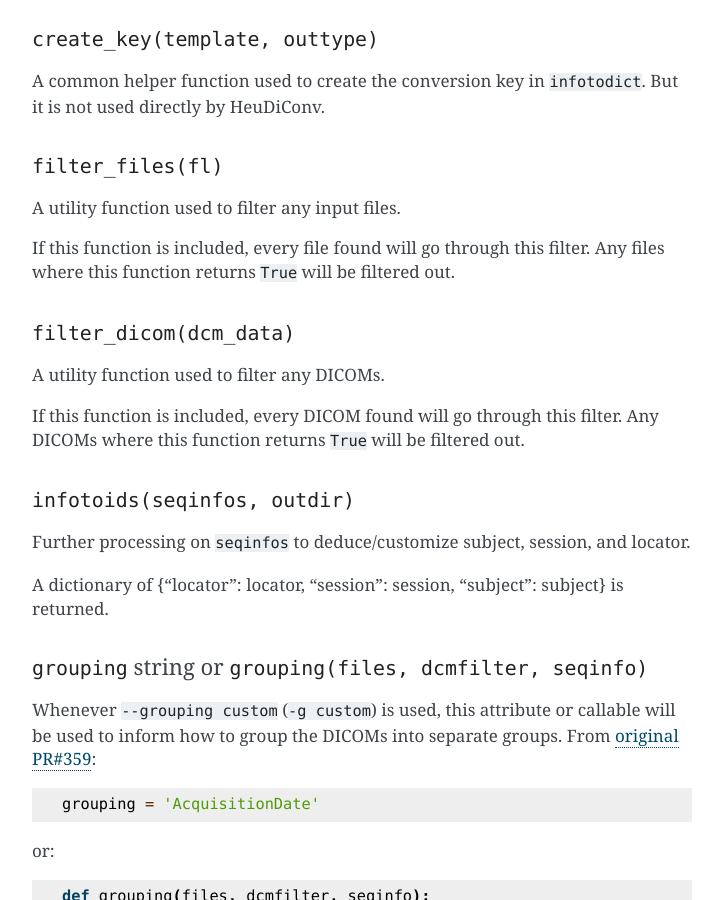
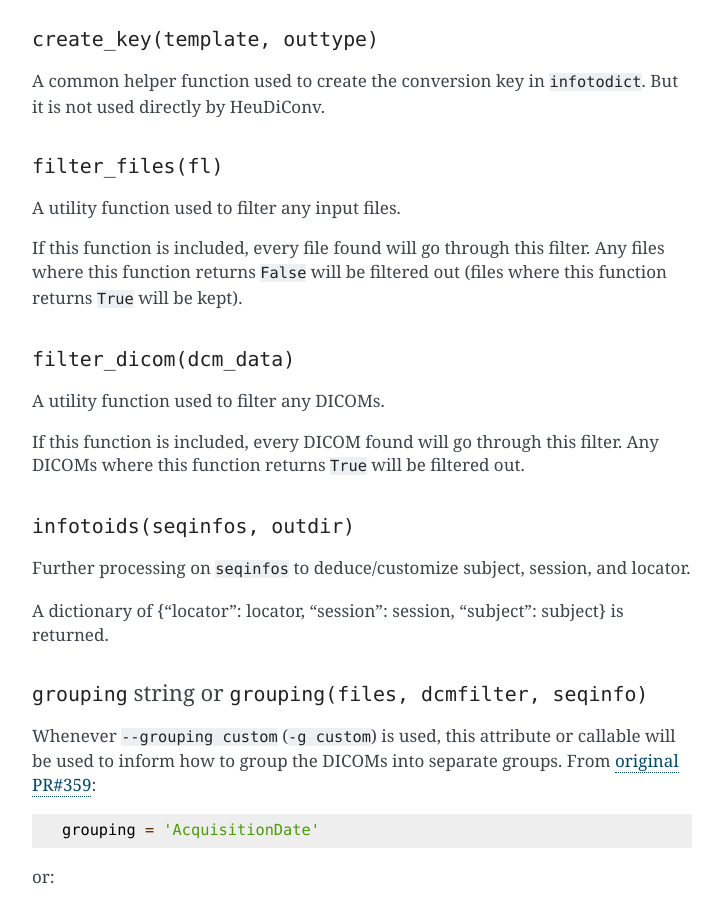
Before and after one commit to nipy/heudiconv, a Sphinx documentation site: the page built from docs/heuristics.rst, in a window 1280 px wide and 900 px high, scrolled down 1870 px. Shown: the whole window, without its empty margins (388-1111 px from the left). Built offline with Sphinx 7.4.7, drawn with Linux system fonts in a browser that asks for light colours; the version number could not be read and is left out.

Commit message:
DOC: fix the description of filter_files
The filter_files is used in the reproin heuristic (where it always
returns True), with this docstring: "Return True if a file should be
kept, else False". This commit adjusts the docs to effectively state
the same (it used to say the opposite).

The docstring in the heudiconv heuristic was right: filter_files is
fed to `dicoms.py::group_dicoms_into_seqinfos()` as `file_filter`,
where it is applied with built-in `filter()` to the to-be-processed
file list; `filter()` yields items for which `function(item) == True`.

N.B. This change makes it clear that `filter_files` and `filter_dicom`
have opposite logic. The latter is fed to
`dicoms.py::group_dicoms_into_seqinfos()` as `dcmfilter`; `dcmfilter`
is passed into `dicoms.py::validate_dicom()`; validate_dicom returns
`None` (meaning: *not valid*) if `dcmfilter(mw.dcm_data)` is `True`.

So for a file to be kept, `filter_files` must return `True`, and
`filter_dicom` must return `False`. This commit changes the
documentation rather than the logic, assuming that the logic has been
present long enough to warrant preservation (it is also easier to only
change the docs).

```diff
--- a/docs/heuristics.rst
+++ b/docs/heuristics.rst
@@ -83,7 +83,8 @@ But it is not used directly by HeuDiConv.
 A utility function used to filter any input files.
 
 If this function is included, every file found will go through this filter. Any
-files where this function returns ``True`` will be filtered out.
+files where this function returns ``False`` will be filtered out (files where
+this function returns ``True`` will be kept).
 
 --------------------------
 ``filter_dicom(dcm_data)``
```
